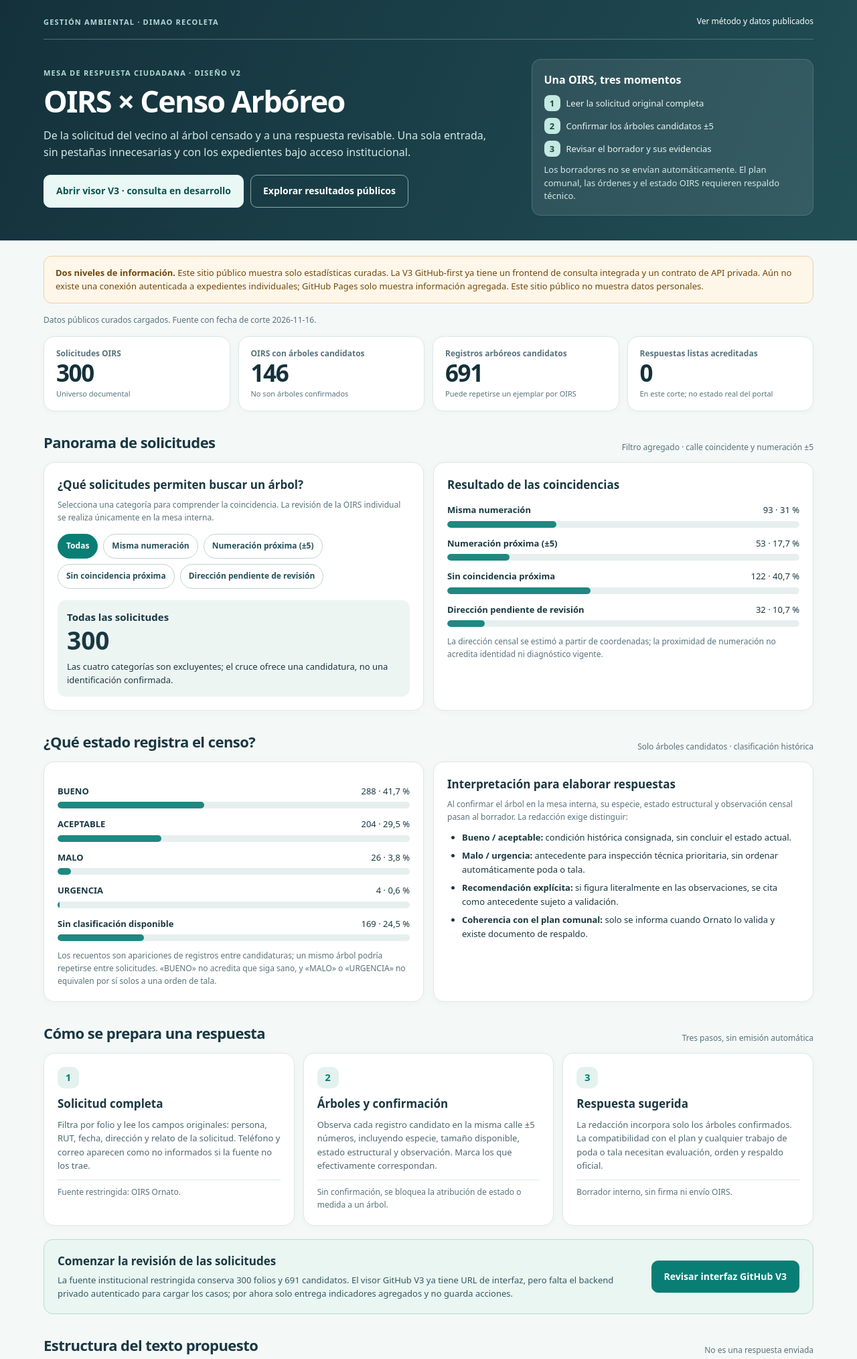
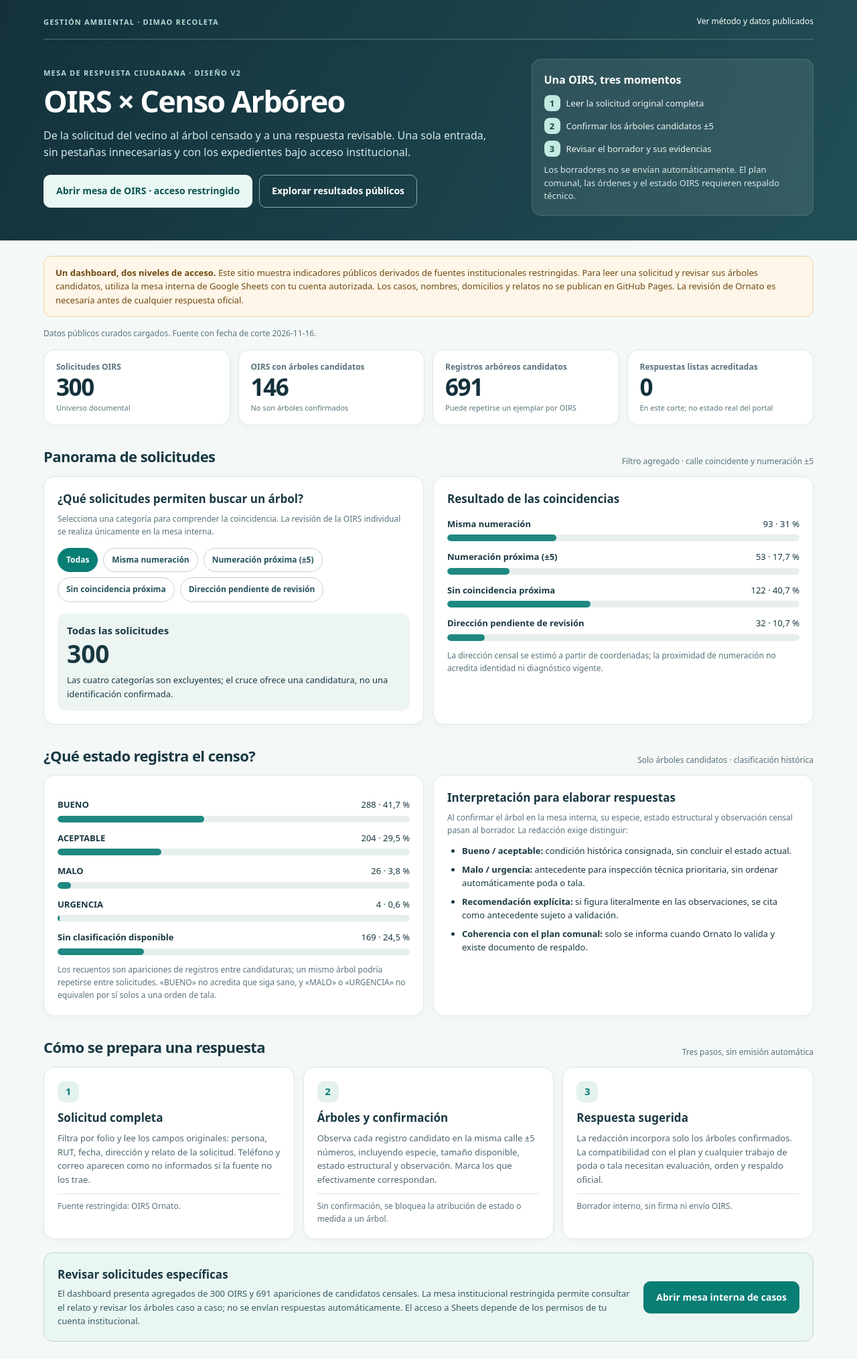
Before and after one commit to germaquintana/censoarboreo_publico, a plain HTML site: page index.html in a window 1280 px wide. Shown: the top 2029 px of the page at 67% size. Drawn offline with Linux system fonts and the light colour scheme.

Commit message:
fix(dashboard): open existing restricted OIRS desk, not undeployed V3

```diff
--- a/index.html
+++ b/index.html
@@ -19,12 +19,12 @@ main{padding-bottom:55px}.banner{margin:23px 0 16px;border-radius:12px;backgroun
 <header class="mast"><div class="page">
   <div class="masttop"><div class="eyebrow">Gestión Ambiental · DIMAO Recoleta</div><a href="https://github.com/germaquintana/censoarboreo_publico">Ver método y datos publicados</a></div>
   <div class="hero"><div><div class="eyebrow">Mesa de respuesta ciudadana · Diseño V2</div><h1>OIRS × Censo Arbóreo</h1><p>De la solicitud del vecino al árbol censado y a una respuesta revisable. Una sola entrada, sin pestañas innecesarias y con los expedientes bajo acceso institucional.</p>
-    <div class="actions"><a class="button primary" href="./consulta/" title="Interfaz V3 GitHub-first. Resumen disponible; consulta individual requiere backend privado.">Abrir visor V3 · consulta en desarrollo</a><a class="button secondary" href="#panorama">Explorar resultados públicos</a></div></div>
+    <div class="actions"><a class="button primary" href="https://docs.google.com/spreadsheets/d/1o74RdNXvu5wOoSrZlcTNHV_LaosLeKdV0iHSo7ClQ-A/edit#gid=1770532750" target="_blank" rel="noopener noreferrer" title="Mesa institucional de OIRS con acceso restringido a la cuenta autorizada.">Abrir mesa de OIRS · acceso restringido</a><a class="button secondary" href="#panorama">Explorar resultados públicos</a></div></div>
     <div class="heroaside"><strong>Una OIRS, tres momentos</strong><div class="step"><span class="num">1</span> Leer la solicitud original completa</div><div class="step"><span class="num">2</span> Confirmar los árboles candidatos ±5</div><div class="step"><span class="num">3</span> Revisar el borrador y sus evidencias</div><p>Los borradores no se envían automáticamente. El plan comunal, las órdenes y el estado OIRS requieren respaldo técnico.</p></div>
   </div>
 </div></header>
 <main class="page">
-  <div class="banner"><strong>Dos niveles de información.</strong> Este sitio público muestra solo estadísticas curadas. La V3 GitHub-first ya tiene un frontend de consulta integrada y un contrato de API privada. Aún no existe una conexión autenticada a expedientes individuales; GitHub Pages solo muestra información agregada. Este sitio público no muestra datos personales.</div>
+  <div class="banner"><strong>Un dashboard, dos niveles de acceso.</strong> Este sitio muestra indicadores públicos derivados de fuentes institucionales restringidas. Para leer una solicitud y revisar sus árboles candidatos, utiliza la mesa interna de Google Sheets con tu cuenta autorizada. Los casos, nombres, domicilios y relatos no se publican en GitHub Pages. La revisión de Ornato es necesaria antes de cualquier respuesta oficial.</div>
   <div id="loadstatus" class="small" role="status" aria-live="polite">Cargando último corte publicado…</div>
   <div id="dash" hidden>
     <div class="cards"><article class="kpi"><div class="lab">Solicitudes OIRS</div><div class="value" id="n-oirs">—</div><div class="sub">Universo documental</div></article><article class="kpi"><div class="lab">OIRS con árboles candidatos</div><div class="value" id="n-linked">—</div><div class="sub">No son árboles confirmados</div></article><article class="kpi"><div class="lab">Registros arbóreos candidatos</div><div class="value" id="n-trees">—</div><div class="sub">Puede repetirse un ejemplar por OIRS</div></article><article class="kpi"><div class="lab">Respuestas listas acreditadas</div><div class="value" id="n-ready">—</div><div class="sub">En este corte; no estado real del portal</div></article></div>
@@ -38,7 +38,7 @@ main{padding-bottom:55px}.banner{margin:23px 0 16px;border-radius:12px;backgroun
     <article class="panel"><span class="numb">1</span><h3>Solicitud completa</h3><p>Filtra por folio y lee los campos originales: persona, RUT, fecha, dirección y relato de la solicitud. Teléfono y correo aparecen como no informados si la fuente no los trae.</p><div class="micro">Fuente restringida: OIRS Ornato.</div></article>
     <article class="panel"><span class="numb">2</span><h3>Árboles y confirmación</h3><p>Observa cada registro candidato en la misma calle ±5 números, incluyendo especie, tamaño disponible, estado estructural y observación. Marca los que efectivamente correspondan.</p><div class="micro">Sin confirmación, se bloquea la atribución de estado o medida a un árbol.</div></article>
     <article class="panel"><span class="numb">3</span><h3>Respuesta sugerida</h3><p>La redacción incorpora solo los árboles confirmados. La compatibilidad con el plan y cualquier trabajo de poda o tala necesitan evaluación, orden y respaldo oficial.</p><div class="micro">Borrador interno, sin firma ni envío OIRS.</div></article>
-  </div><div class="call"><div><h3>Comenzar la revisión de las solicitudes</h3><p>La fuente institucional restringida conserva 300 folios y 691 candidatos. El visor GitHub V3 ya tiene URL de interfaz, pero falta el backend privado autenticado para cargar los casos; por ahora solo entrega indicadores agregados y no guarda acciones.</p></div><a class="button" href="./consulta/" title="Visor GitHub V3 con indicadores públicos. No hay todavía acceso protegido a fichas.">Revisar interfaz GitHub V3</a></div></section>
+  </div><div class="call"><div><h3>Revisar solicitudes específicas</h3><p>El dashboard presenta agregados de 300 OIRS y 691 apariciones de candidatos censales. La mesa institucional restringida permite consultar el relato y revisar los árboles caso a caso; no se envían respuestas automáticamente. El acceso a Sheets depende de los permisos de tu cuenta institucional.</p></div><a class="button" href="https://docs.google.com/spreadsheets/d/1o74RdNXvu5wOoSrZlcTNHV_LaosLeKdV0iHSo7ClQ-A/edit#gid=1770532750" target="_blank" rel="noopener noreferrer" title="Abrir la mesa institucional restringida de OIRS.">Abrir mesa interna de casos</a></div></section>
   <section aria-labelledby="red-title"><div class="sectionhead"><h2 id="red-title">Estructura del texto propuesto</h2><p>No es una respuesta enviada</p></div><div class="panel"><div class="quote">Estimada/o [nombre de la persona]:
 Respecto de su solicitud OIRS N° [folio], en el entorno de la dirección indicada se han identificado preliminarmente los siguientes ejemplares del Censo Arbóreo, cuya asociación fue confirmada para revisión: [árbol 1: especie, ID, estado censado y observación], [árbol 2…].
 Estos estados corresponden al corte censal y requieren validación técnica vigente. [Si hay condición mala o urgencia, señalar necesidad de evaluación prioritaria; si existe recomendación expresa de poda/tala, citarla solo como antecedente censal]. [Coherencia con plan de manejo únicamente cuando exista acta/orden y validación de Ornato].
@@ -54,7 +54,7 @@ function text(id,str){$(id).textContent=String(str)}
 function bar(parent,label,count,den){const el=document.createElement('div');el.className='barrow';const top=document.createElement('div');top.className='top';const l=document.createElement('strong');l.textContent=label;const r=document.createElement('span');r.textContent=fmt(count)+' · '+(100*count/den).toLocaleString('es-CL',{maximumFractionDigits:1})+' %';top.append(l,r);const shell=document.createElement('div');shell.className='bar';const b=document.createElement('span');b.style.width=(100*count/den)+'%';shell.append(b);el.append(top,shell);parent.append(el)}
 function select(k){$('filters').querySelectorAll('button').forEach(x=>x.setAttribute('aria-pressed',String(x.dataset.kind===k)));const g=k==='all'?null:db.grupos.find(x=>x.codigo===k);text('selectedlabel',g?g.etiqueta:'Todas las solicitudes');text('selectednumber',fmt(g?g.cantidad:db.universo.oirs));text('selectednote',g?g.nota:'Las cuatro categorías son excluyentes; el cruce ofrece una candidatura, no una identificación confirmada.');$('group-bars').replaceChildren();for(const z of (g?[g]:db.grupos))bar($('group-bars'),z.etiqueta,z.cantidad,db.universo.oirs)}
 async function load(){const response=await fetch('./data/oirs_curados.json',{cache:'no-store'});if(!response.ok)throw Error('HTTP '+response.status);db=await response.json();check(db);text('n-oirs',fmt(db.universo.oirs));text('n-linked',fmt(db.universo.oirs_con_alguna_candidatura));text('n-trees',fmt(db.universo.candidatos_censales_orientativos));text('n-ready',fmt(db.control_respuestas.respuestas_listas_para_emision_acreditadas));text('date-cut','OIRS '+db.corte_fuente_oirs+' · Curaduría '+db.corte_paquete_privado);text('version','Regla '+db.version_curaduria+' · ±5');const f=$('filters');for(const g of db.grupos){const button=document.createElement('button');button.type='button';button.className='chip';button.dataset.kind=g.codigo;button.setAttribute('aria-pressed','false');button.textContent=g.etiqueta;f.append(button)}f.addEventListener('click',e=>{const b=e.target.closest('button[data-kind]');if(b)select(b.dataset.kind)});select('all');for(const v of db.estados_estructurales_candidatos.grupos)bar($('struct-bars'),v.estado==='SIN DATO'?'Sin clasificación disponible':v.estado,v.cantidad,db.universo.candidatos_censales_orientativos);$('dash').hidden=false;text('loadstatus','Datos públicos curados cargados. Fuente con fecha de corte '+db.corte_paquete_privado+'.');}
-load().catch(e=>{text('loadstatus','No se pudo cargar el último corte de datos agregados: '+e.message+'. La consulta individual requiere el despliegue privado pendiente.');});
+load().catch(e=>{text('loadstatus','No se pudo cargar el último corte de datos agregados: '+e.message+'. La mesa de casos sigue disponible por el enlace institucional restringido.');});
 })();
 </script>
 </body>
```
